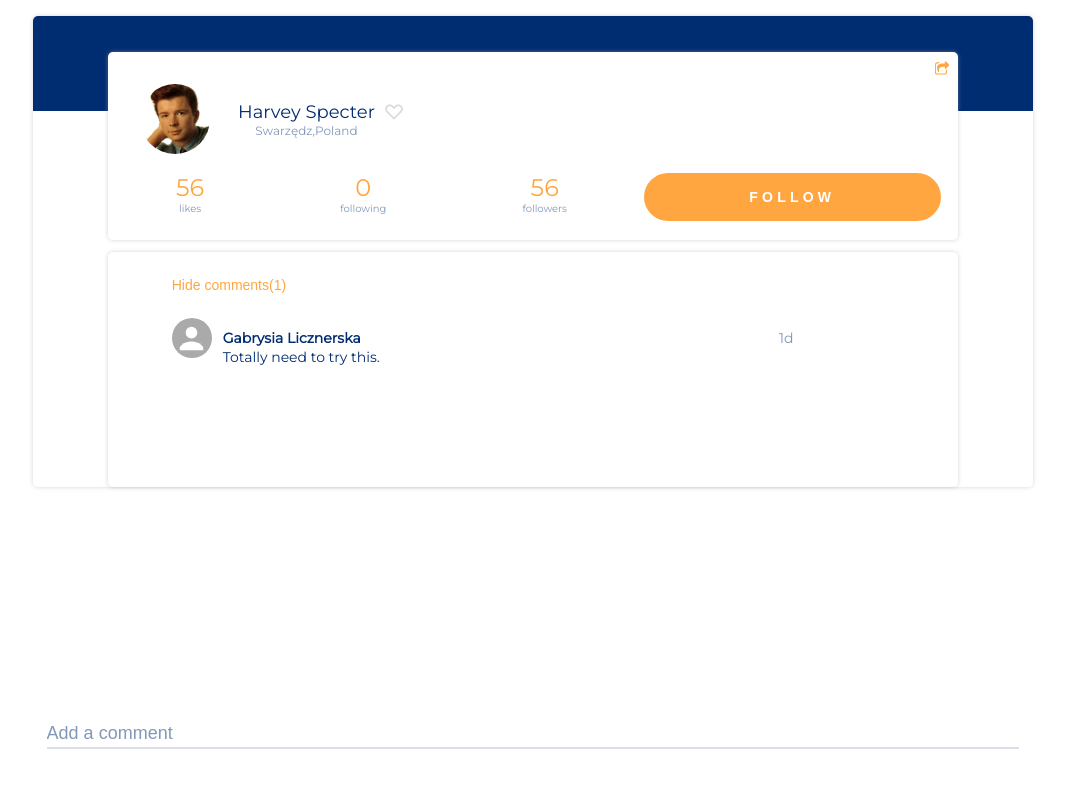
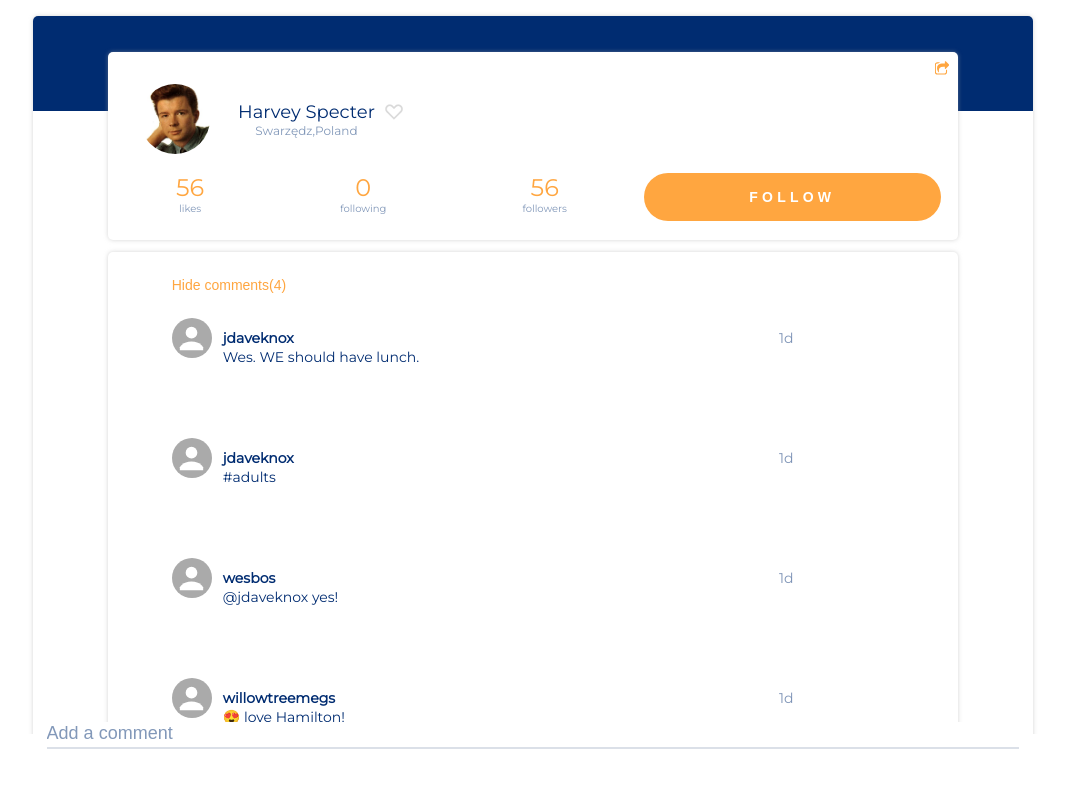
Before and after one commit to pawellicznerski/follow_app, a React (Create React App) app: page / in a window 1280 px wide. Shown: the top 788 px of the page, without its empty margins (107-1172 px from the left). Built offline with nearby package versions, Linux system fonts and the light colour scheme.

Commit message:
adding redux rendering comments

```diff
--- a/package.json
+++ b/package.json
@@ -15,6 +15,7 @@
   },
   "devDependencies": {
     "gh-pages": "^1.0.0",
+    "lodash": "^4.17.4",
     "node-sass-chokidar": "0.0.3",
     "react-redux": "^5.0.6",
     "react-scripts": "0.9.5",
--- a/src/components/follow-app/comments/comments-grid/__comments-grid__single-comment/comments-grid__single-comment.js
+++ b/src/components/follow-app/comments/comments-grid/__comments-grid__single-comment/comments-grid__single-comment.js
@@ -1,22 +1,15 @@
 import React, { Component } from 'react';
 
 class SingleComment extends Component {
-  constructor(props){
-    super(props);
-    this.state={
-
-    }
-  }
   render() {
-    const {posts, comments}=this.props;
     return (
       <article className="single-comment">
         <div className="single-comment__icon"></div>
         <div className="single-comment__content">
-          <h2 className="single-comment__content__name">Gabrysia Licznerska</h2>
+          <h2 className="single-comment__content__name">{this.props.user}</h2>
           <span className="single-comment__content__date">1d</span>
           <p className="single-comment__content__text">
-            {comments[posts[0].code][0].text}
+            {this.props.text}
           </p>
         </div>
       </article>
--- a/src/components/follow-app/comments/comments-grid/comments-grid.js
+++ b/src/components/follow-app/comments/comments-grid/comments-grid.js
@@ -1,11 +1,16 @@
 import React, { Component } from 'react';
 import SingleComment from './__comments-grid__single-comment/comments-grid__single-comment';
+import _ from 'lodash';
 
 class CommentsGrid extends Component {
+  renderItems() {
+      const {code} = this.props.posts[0];
+      return _.map(this.props.comments[code], (comment, index) => comment?<SingleComment id={comment.id} key={index} {...comment} />: null);
+  }
   render() {
     return (
       <div className="comments-grid">
-        <SingleComment {...this.props}/>
+        {this.renderItems()}
       </div>
     );
   }
--- a/src/data/comments.js
+++ b/src/data/comments.js
@@ -1,10 +1,4 @@
 const comments = {
-  "BAcyDyQwcXX":[
-    {
-      "text":"Totally need to try this.",
-      "user": "heavymetaladam"
-    }
-  ],
   "BAcJeJrQca9":[
     {
       "text":"Wes. WE should have lunch.",
@@ -22,7 +16,14 @@ const comments = {
       "text":"😍 love Hamilton!",
       "user": "willowtreemegs"
     }
+  ],
+  "BAcyDyQwcXX":[
+    {
+      "text":"Totally need to try this.",
+      "user": "heavymetaladam"
+    }
   ]
+
 };
 
 export default comments;
--- a/src/data/posts.js
+++ b/src/data/posts.js
@@ -1,6 +1,6 @@
 const posts = [
    {
-      "code":"BAcyDyQwcXX",
+        "code":"BAcJeJrQca9",
       "caption":"Harvey Specter",
       "address":"Swarzędz,Poland",
       "likes":56,
@@ -18,7 +18,7 @@ export default posts;
 
 // ,
 // {
-//    "code":"BAcJeJrQca9",
+// "code":"BAcyDyQwcXX",
 //    "caption":"Louis Litt",
 //    "address":"Grębocin,Poland",
 //    "likes":59,
```
